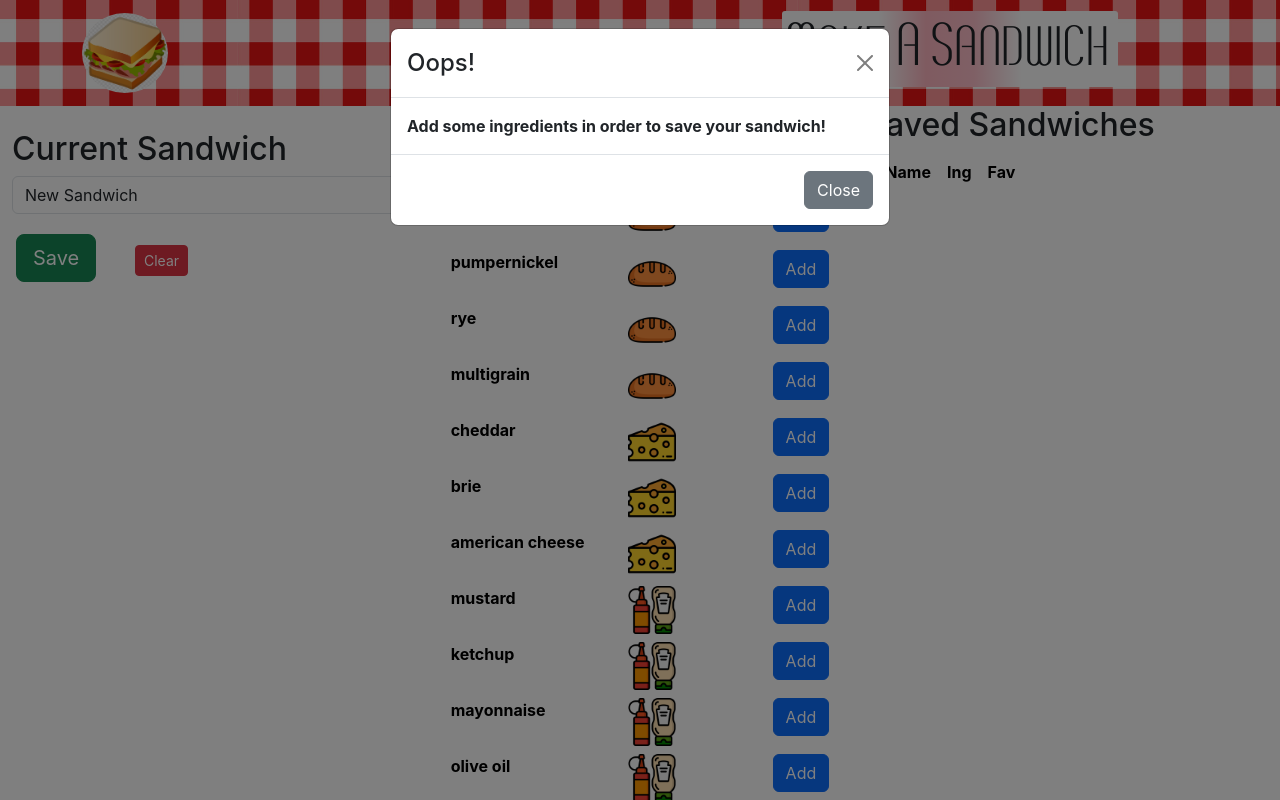
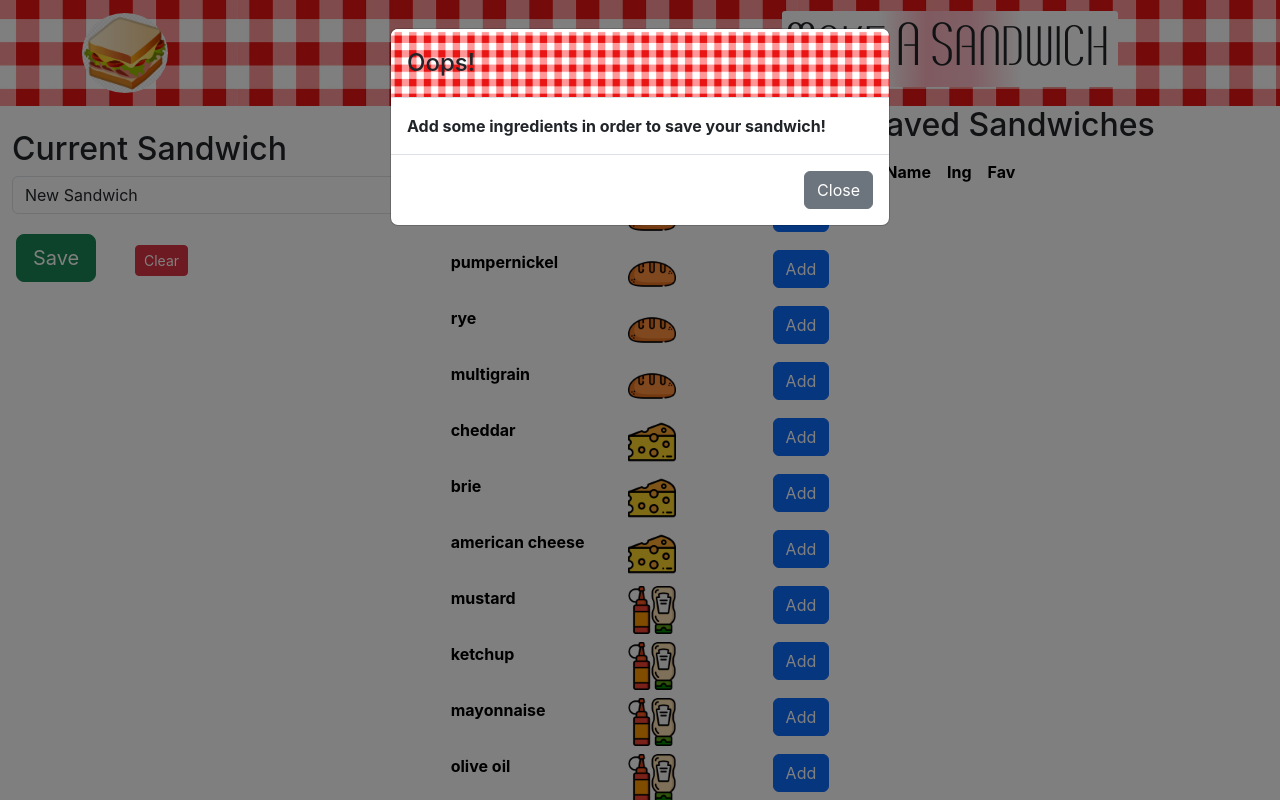
Before and after one commit to mat-lundin/makeasandwich, a React (Create React App) app: page / in a window 1280 px wide. Both pictures are taken after a click on the button "Save". Shown: the top 800 px of the page. Built offline with nearby package versions, Linux system fonts and the light colour scheme.

Commit message:
init modal header, need to do linear gradient

```diff
--- a/src/components/CurrentSandwich.js
+++ b/src/components/CurrentSandwich.js
@@ -57,7 +57,9 @@ const CurrentSandwich = (props)=> {
             <Form.Control type="text" id="name" value={props.sandwich.name} onFocus={(e)=>e.target.select()} onContextMenu={(e)=> e.preventDefault()} autoComplete={'off'} onChange={(e)=> props.updateName(e.target.value)}></Form.Control>
         </Form>
         <Modal show={showNoIng} onHide={handleCloseNoIng}>
-        <Modal.Header closeButton>
+        <Modal.Header style={{
+          backgroundImage: `url(${process.env.PUBLIC_URL + '/images/red-and-white-gingham-tablecloth-seamless-pattern-vector-18513990.jpeg'})`, backgroundSize: '35%'
+        }}>
           <Modal.Title>Oops!</Modal.Title>
         </Modal.Header>
         <Modal.Body>Add some ingredients in order to save your sandwich!</Modal.Body>
```
